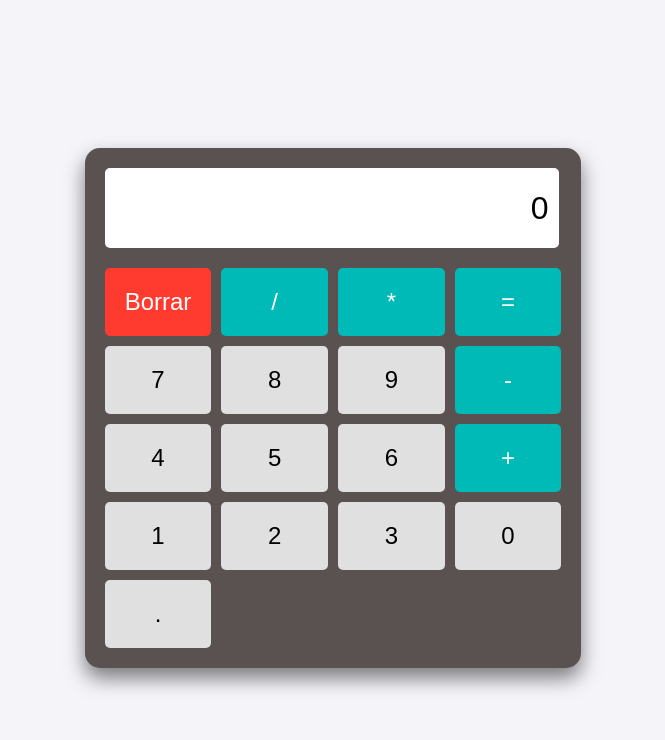
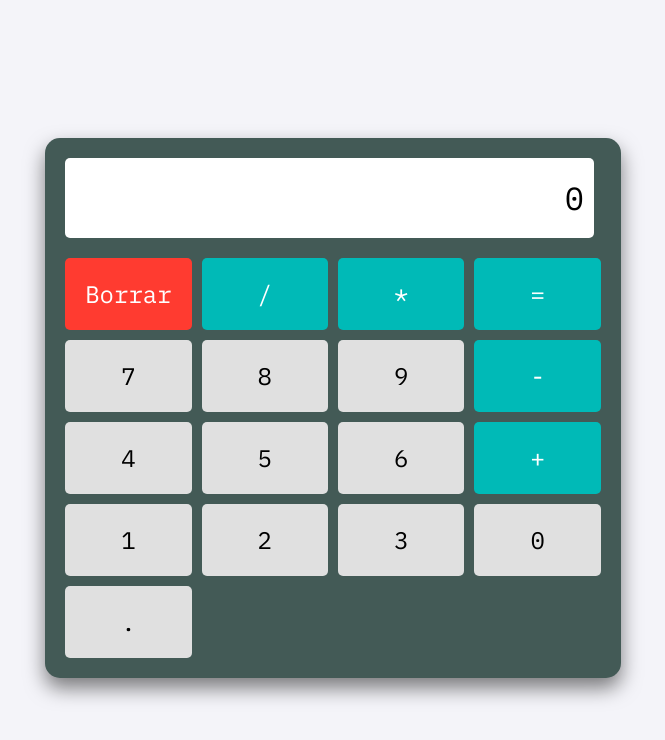
Before and after one commit to HabibGarcia/BasicScientificCalculator, a plain HTML site: page index.html in a window 1280 px wide. Shown: the whole page, without its empty margins (307-972 px from the left). Drawn offline with Linux system fonts and the light colour scheme.

Commit message:
APIGoogleFOnts added - PaletColours

```diff
--- a/index.html
+++ b/index.html
@@ -4,6 +4,9 @@
     <meta charset="UTF-8">
     <meta name="viewport" content="width=device-width, initial-scale=1.0">
     <title>Basic Calculator</title>
+    <link rel="preconnect" href="https://fonts.googleapis.com">
+    <link rel="preconnect" href="https://fonts.gstatic.com" crossorigin>
+    <link href="https://fonts.googleapis.com/css2?family=IBM+Plex+Mono&display=swap" rel="stylesheet">
     <link rel="stylesheet" href="styles.css">
 </head>
 <body>
--- a/styles.css
+++ b/styles.css
@@ -1,5 +1,4 @@
 body {
-    font-family: Arial, sans-serif;
     display: flex;
     justify-content: center;
     align-items: center;
@@ -7,12 +6,13 @@ body {
     background-color: #f4f4f9;
 }
 .calculator {
-    background-color: #5a5151;
+    background-color: #435a56;
     padding: 20px;
     border-radius: 15px;
     box-shadow: 0 10px 20px rgba(0, 0, 0, 0.5);
 }
 #display {
+    font-family: 'IBM Plex Mono', monospace;
     width: 95%;
     height: 60px;
     margin-bottom: 20px;
@@ -29,6 +29,7 @@ body {
     gap: 10px;
 }
 button {
+    font-family: 'IBM Plex Mono', monospace;
     padding: 20px;
     font-size: 1.5em;
     border: none;
```
